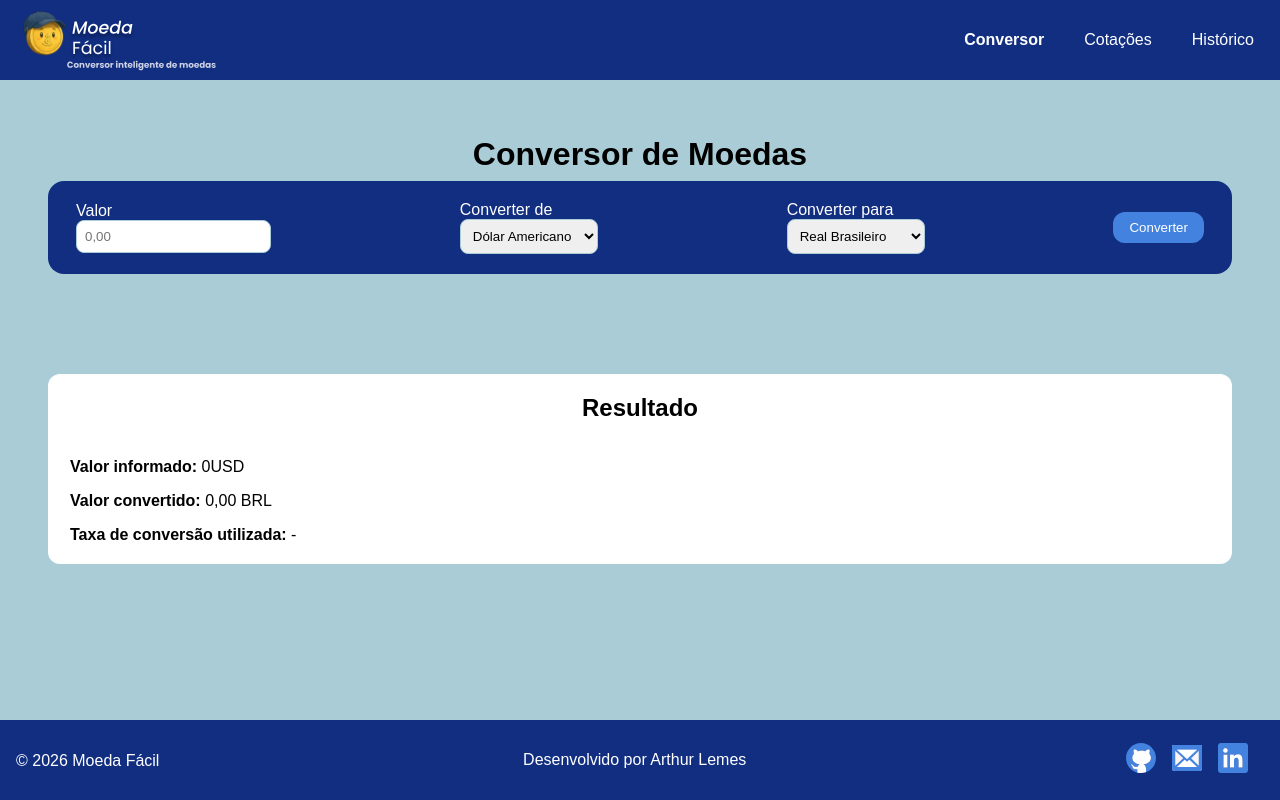
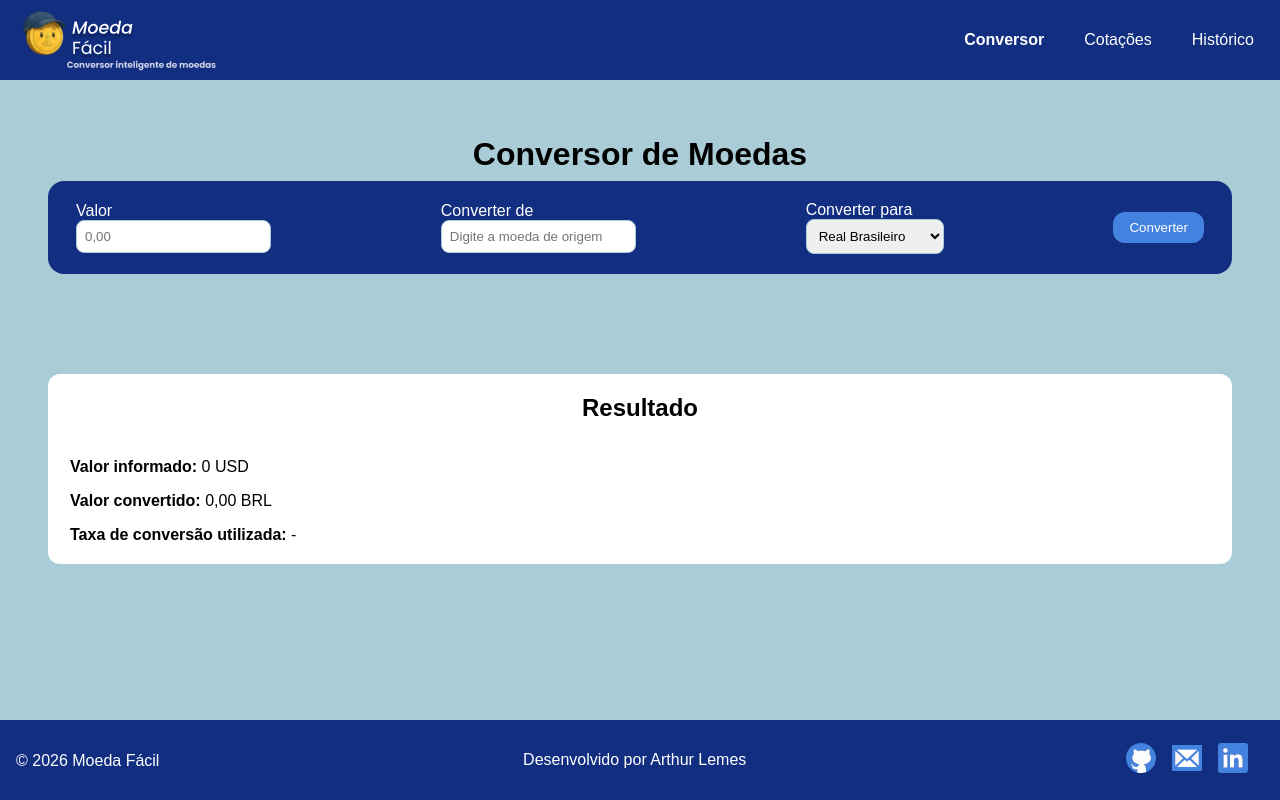
Before and after one commit to arthurp1910/moeda-facil, a React (Vite) app: page /conversor in a window 1280 px wide. Built offline with nearby package versions, Linux system fonts and the light colour scheme; no server answers.

Commit message:
feat: adicionar funcionalidade de listagem de moedas e melhorar tratamento de erros na conversão

```diff
--- a/src/pages/CurrencyConverter.tsx
+++ b/src/pages/CurrencyConverter.tsx
@@ -1,6 +1,6 @@
 import "./CurrencyConverter.css";
-import { converterMoeda } from "../services/api";
-import { useState } from "react";
+import { useEffect, useState } from "react";
+import { converterMoeda, listarMoedas } from "../services/api";
 
 export default function CurrencyConverter() {
   const [valor, setValor] = useState("");
@@ -8,10 +8,25 @@ export default function CurrencyConverter() {
   const [moedaDestino, setMoedaDestino] = useState("BRL");
   const [resultado, setResultado] = useState<number | null>(null);
   const [taxa, setTaxa] = useState<number | null>(null);
+  const [erro, setErro] = useState<string | null>(null);
+  const [todasAsMoedas, setTodasAsMoedas] = useState([]);
+  const [busca, setBusca] = useState("");
+  const [moedasFiltradas, setMoedasFiltradas] = useState([]);
+  const [mostrarLista, setMostrarLista] = useState(false);
 
-  async function handleConverter(event: React.FormEvent<HTMLFormElement>) {
+  useEffect(() => {
+    listarMoedas().then((dadosLista) => {
+      setTodasAsMoedas(dadosLista.supported_codes);
+    });
+  }, []);
+  async function handleConverter(event: React.SyntheticEvent<HTMLFormElement>) {
     event.preventDefault();
-
+    setErro(null);
+    if(!valor || Number(valor)  <= 0){
+      setErro("Informe um valor válido");
+      return;
+    }
+    try{
         const dados = await converterMoeda(
           moedaOrigem,
           moedaDestino,
@@ -20,8 +35,10 @@ export default function CurrencyConverter() {
 
         setResultado(dados.conversion_result);
         setTaxa(dados.conversion_rate);
+      }catch{
+        setErro("Erro ao converter. Tente novamente.");
       }
-
+  }
   return (
     <section className="currencyConverter">
       <div className="titulo">
@@ -43,15 +60,13 @@ export default function CurrencyConverter() {
           <div className="input-group">
             <label htmlFor="moedaOrigem">Converter de</label>
 
-            <select
+            <input
               id="moedaOrigem"
-              value={moedaOrigem}
-              onChange={(evento) => setMoedaOrigem(evento.target.value)}
-            >
-              <option value="USD">Dólar Americano</option>
-              <option value="EUR">Euro</option>
-              <option value="BRL">Real Brasileiro</option>
-            </select>
+              type="text"
+              value={busca}
+              placeholder="Digite a moeda de origem"
+              onChange={(evento) => setBusca(evento.target.value)}
+            />
           </div>
 
           <div className="input-group">
@@ -78,8 +93,7 @@ export default function CurrencyConverter() {
         <div className="linha">
           <p>
             <strong>Valor informado: </strong>
-            {valor || "0"}
-            {moedaOrigem}
+            {valor || "0"} {moedaOrigem}
           </p>
           <p>
             <strong>Valor convertido: </strong>{" "}
--- a/src/services/api.ts
+++ b/src/services/api.ts
@@ -2,13 +2,21 @@ const API_KEY = "69b372c596fe385410f672af";
 const BASE_URL = `https://v6.exchangerate-api.com/v6/${API_KEY}`;
 
 export async function converterMoeda(
-  moedaOrigem: String,
-  moedaDestino: String,
-  valor: Number,
-) {
+  moedaOrigem: string,
+  moedaDestino: string,
+  valor: number,
+)
+
+{
   const resposta = await fetch(
     `${BASE_URL}/pair/${moedaOrigem}/${moedaDestino}/${valor}`,
   );
+  if (!resposta.ok) throw new Error("Erro ao buscar conversão, tente novamente mais tarde");
   const dados = await resposta.json();
   return dados;
 }
+export async function listarMoedas() {
+  const lista = await fetch(`${BASE_URL}/codes/`);
+  const dadosLista = await lista.json();
+  return dadosLista;
+}
```
Lines whose indentation alone changed are shown as unchanged.
